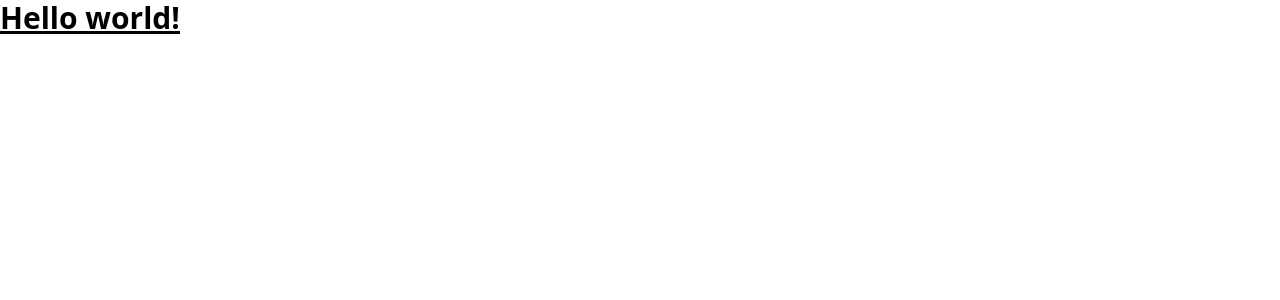
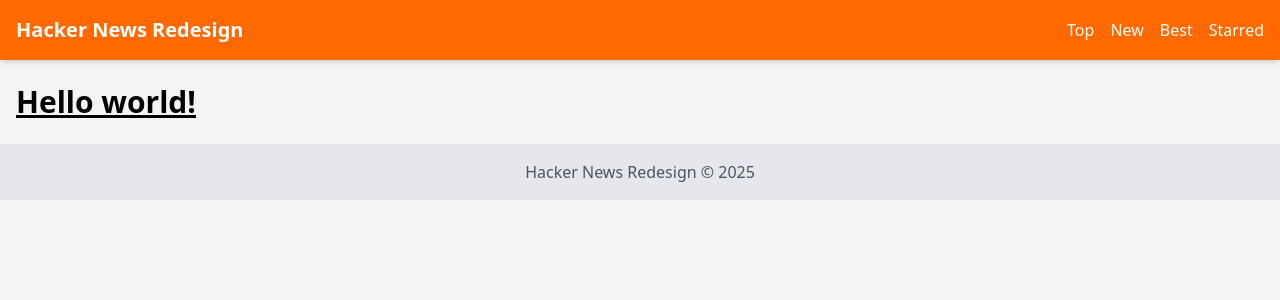
Before and after one commit to erickim73/hacker-news-redesign, a Next.js app: page / in a window 1280 px wide. Shown: the top 300 px of the page. Built offline with nearby package versions, Linux system fonts and the light colour scheme.

Commit message:
added navbar

```diff
--- a/app/layout.tsx
+++ b/app/layout.tsx
@@ -1,16 +1,6 @@
+import Link from 'next/link'
 import type { Metadata } from "next";
-import { Geist, Geist_Mono } from "next/font/google";
 import "./globals.css";
-
-const geistSans = Geist({
-  variable: "--font-geist-sans",
-  subsets: ["latin"],
-});
-
-const geistMono = Geist_Mono({
-  variable: "--font-geist-mono",
-  subsets: ["latin"],
-});
 
 export const metadata: Metadata = {
   title: "Hacker News Redesign",
@@ -19,16 +9,32 @@
 
 export default function RootLayout({
     children,
-}: Readonly<{
+  }: {
     children: React.ReactNode;
-}>) {
+  }) {
     return (
         <html lang="en">
-      <body
-        className={`${geistSans.variable} ${geistMono.variable} antialiased`}
-      >
-        {children}
+            <body className="bg-gray-100 dark:bg-gray-900 min-h-screen">
+                <header className="bg-orange-500 text-white p-4 shadow-md">
+                    <div className="container mx-auto flex justify-between items-center">
+                        <h1 className="text-xl font-bold">Hacker News Redesign</h1>
+                        <nav>
+                            <ul className="flex space-x-4">
+                                <li><Link href="/" className="hover:underline">Top</Link></li>
+                                <li><Link href="/new" className="hover:underline">New</Link></li>
+                                <li><Link href="/best" className="hover:underline">Best</Link></li>
+                                <li><Link href="/starred" className="hover:underline">Starred</Link></li>
+                            </ul>
+                        </nav>
+                    </div>
+                </header>
+                <main className="container mx-auto py-6 px-4">{children}</main>
+                <footer className="bg-gray-200 dark:bg-gray-800 p-4 text-center text-gray-600 dark:text-gray-400">
+                    <div className="container mx-auto">
+                    <p>Hacker News Redesign &copy; {new Date().getFullYear()}</p>
+                    </div>
+                </footer>
             </body>
         </html>
-  );
+    )
 }
```
Lines whose indentation alone changed are shown as unchanged.
